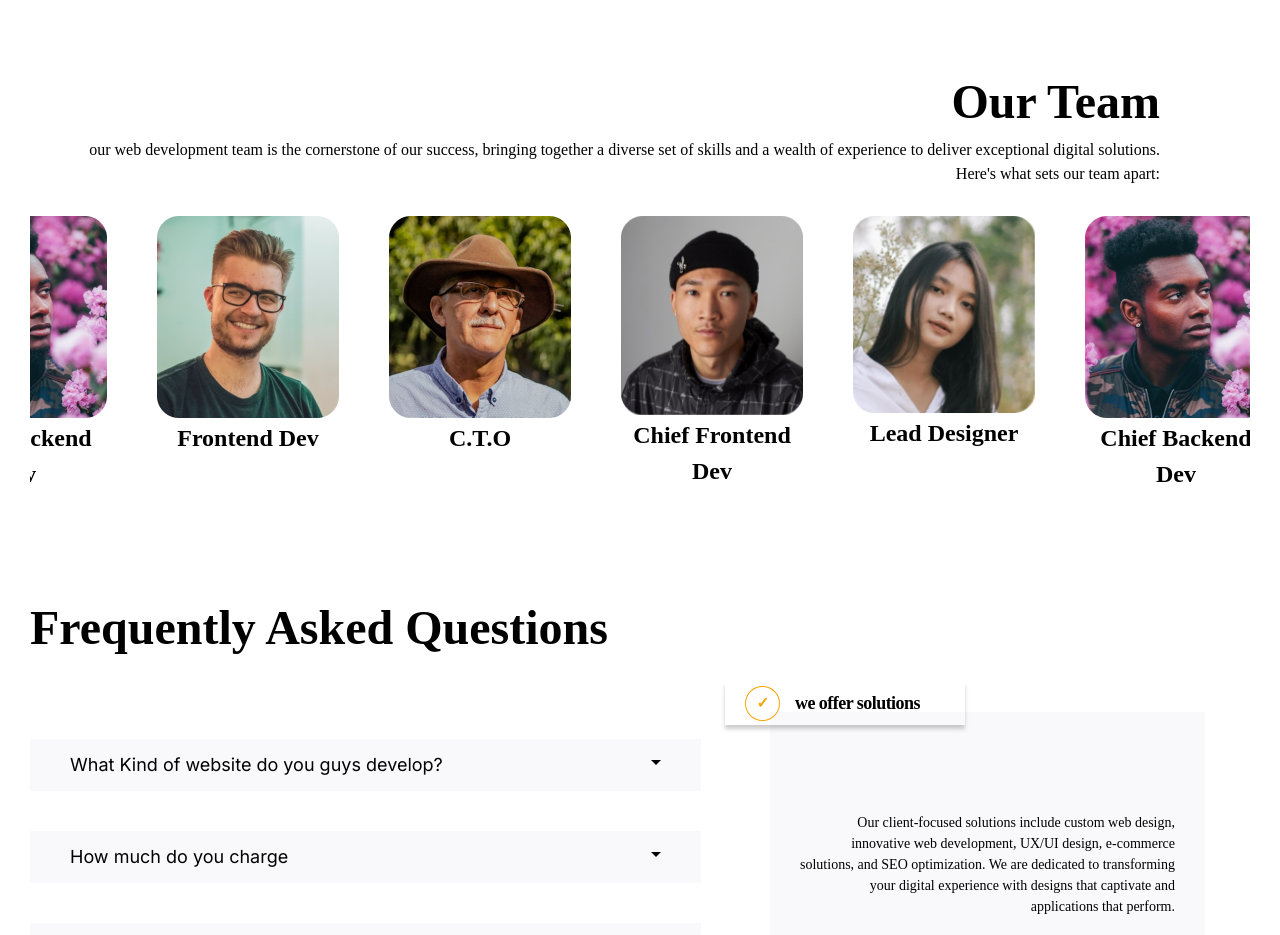
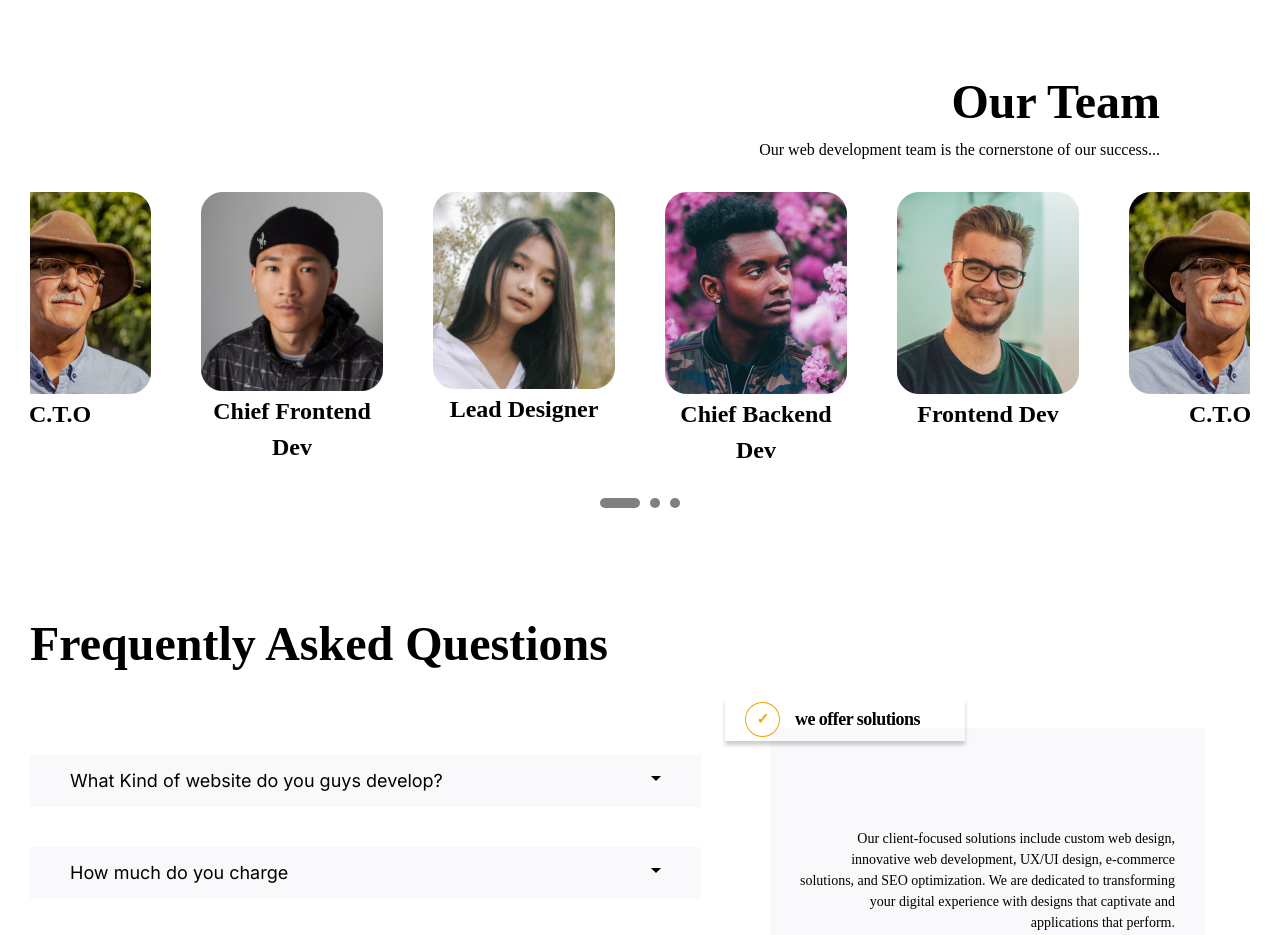
Before and after one commit to jubrealguy/fluxDevs, a React (Create React App) app: page / in a window 1280 px wide. Shown: the part 2060-2995 px from the top of the page. Built offline with nearby package versions, Linux system fonts and the light colour scheme.

Commit message:
pagination

```diff
--- a/src/components/Projects.js
+++ b/src/components/Projects.js
@@ -12,7 +12,10 @@ const Projects = () => {
         const fetchData = async () => {
             try {
                 // const url = `https://cors-anywhere.herokuapp.com/https://fluxdevsng.pythonanywhere.com/api/projects`;
+
                 const url = "https://fluxdevsng.pythonanywhere.com/api/projects/?format=json"
+                // const url = `https://api.allorigins.win/get?url=https://fluxdevsng.pythonanywhere.com/api/projects`;
+
                 const response = await fetch(url);
                 if (!response.ok) {
                     throw new Error('Network response was not ok');
--- a/src/components/Team.js
+++ b/src/components/Team.js
@@ -1,22 +1,44 @@
-import TeamData from "../data/TeamData"
+import React, { useState } from 'react';
+import TeamData from '../data/TeamData';
 
 const Team = () => {
+    const [currentPage, setCurrentPage] = useState(1);
+    const membersPerPage = 6;
+
+    // Calculate the indices of the members to display
+    const indexOfLastMember = currentPage * membersPerPage;
+    const indexOfFirstMember = indexOfLastMember - membersPerPage;
+    const currentMembers = TeamData.slice(indexOfFirstMember, indexOfLastMember);
+
+    const totalPages = Math.ceil(TeamData.length / membersPerPage);
+
+    const paginate = (pageNumber) => setCurrentPage(pageNumber);
+
     return (
         <section className="team">
             <div className="team__heading">
                 <h2>Our Team</h2>
-                <p>our web development team is the cornerstone of our success, bringing together a diverse set of skills and a wealth of experience to deliver exceptional digital solutions. Here's what sets our team apart:</p>
+                <p>Our web development team is the cornerstone of our success...</p>
             </div>
             <div className="team__details">
-                    {TeamData.map((member) => (
-                        <div key={member.id}>
-                            <img src={member.img} alt={member.title} />
-                            <p>{member.title}</p>
-                        </div>
-                    ))}
+                {currentMembers.map((member) => (
+                    <div key={member.id}>
+                        <img src={member.img} alt={member.title} />
+                        <p>{member.title}</p>
+                    </div>
+                ))}
+            </div>
+            <div className="pagination">
+                {Array.from({ length: totalPages }, (_, index) => (
+                    <div
+                        key={index + 1}
+                        className={`page ${currentPage === index + 1 ? 'active' : ''}`}
+                        onClick={() => paginate(index + 1)}
+                    ></div>
+                ))}
             </div>
         </section>
-    )
-}
+    );
+};
 
-export default Team
+export default Team;
--- a/src/css/team.css
+++ b/src/css/team.css
@@ -49,7 +49,7 @@
 }
 
 .team__details * {
-  animation: slideRight 20s linear infinite;
+  /* animation: slideRight 20s linear infinite; */
 }
 
 .team__details img {
@@ -78,7 +78,6 @@
 .team__grid {
   margin: 3rem;
   display: grid;
-  grid-template-columns: 1fr 1fr 1fr 1fr 1fr;
   gap: 6rem;
   margin-bottom: 5rem;
 }
@@ -103,3 +102,20 @@
     font-size: 1.4rem;
   }
 }
+
+.pagination {
+  display: flex;
+  justify-content: center;
+  gap: 1rem;
+}
+
+.page {
+  width: 1rem;
+  border-radius: .5rem;
+  height: 1rem;
+  background: gray;
+}
+
+.pagination .active {
+  width: 4rem;
+}
```
